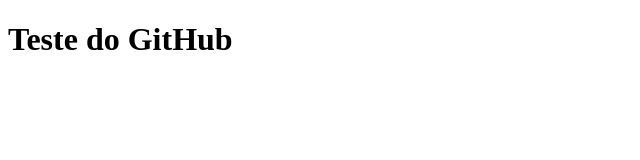
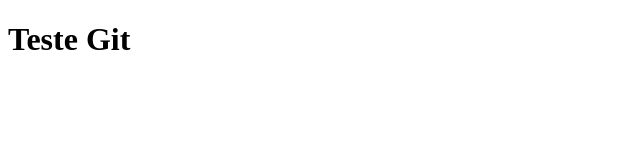
Before and after one commit to igorroc/git-teste, a plain HTML site: page index.html in a window 1280 px wide. Shown: the whole page, without its empty margins (0-640 px from the left). Drawn offline with Linux system fonts and the light colour scheme.

Commit message:
mudando de github para git no h1

```diff
--- a/index.html
+++ b/index.html
@@ -7,6 +7,6 @@
     <title>Document</title>
 </head>
 <body>
-    <h1>Teste do GitHub</h1>
+    <h1>Teste Git</h1>
 </body>
 </html>
```
